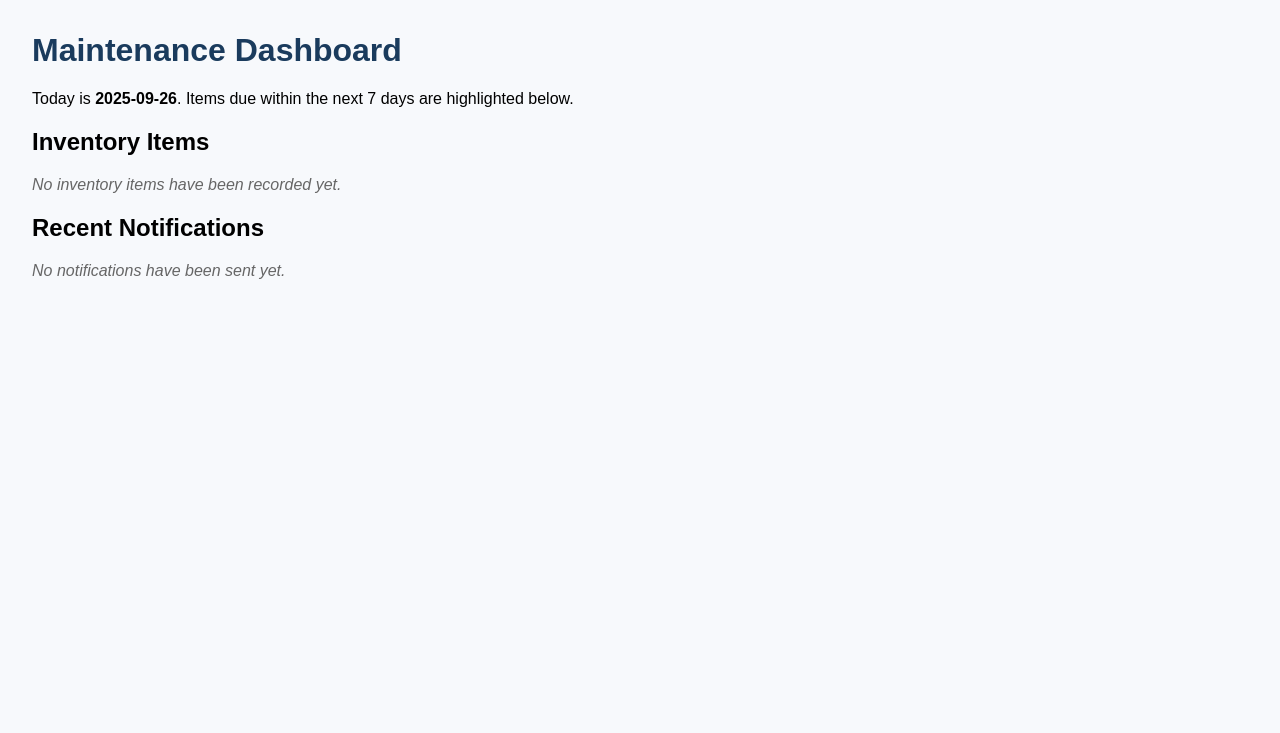
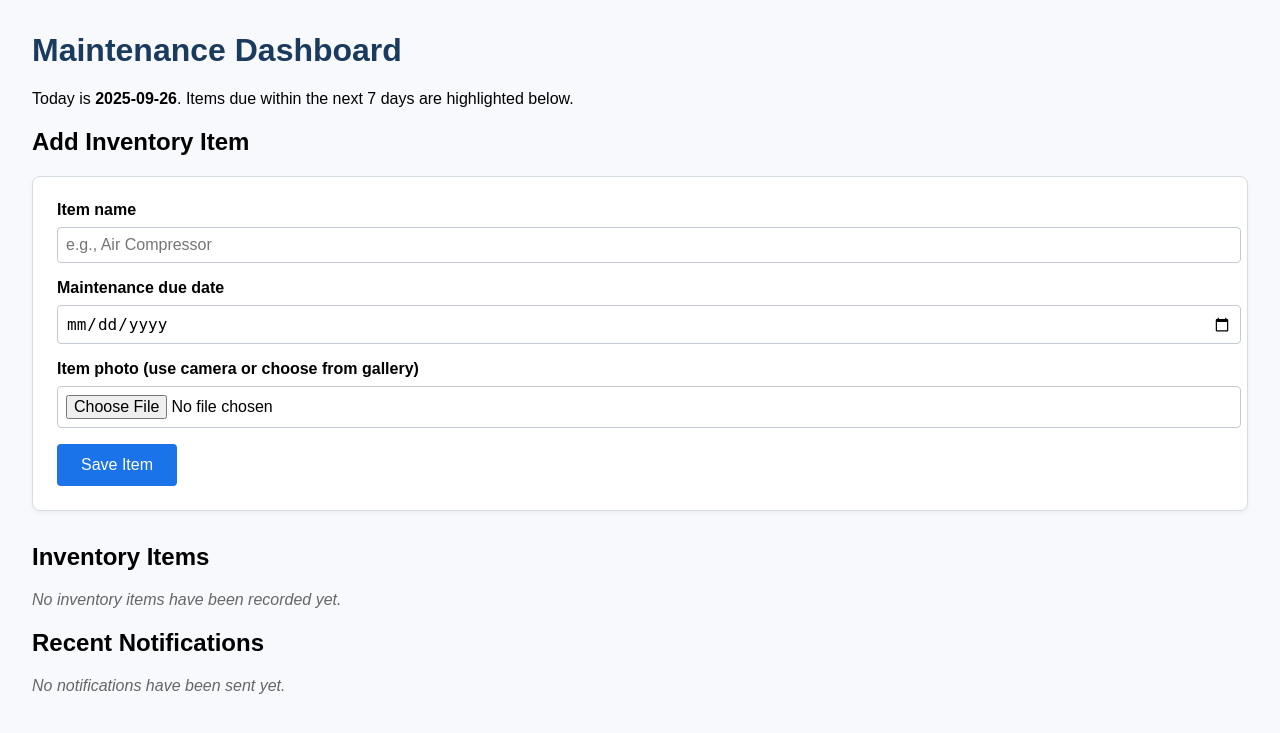
Before and after one commit to sandiren/inventory_tracker, a Flask app: page / in a window 1280 px wide. Shown: the top 733 px of the page. Run offline with Flask 3, Linux system fonts and the light colour scheme; data that the repository does not hold is empty; some libraries are stand-ins or nearby versions.

Commit message:
Add photo capture to inventory creation

```diff
--- a/main.py
+++ b/main.py
@@ -3,13 +3,16 @@ import logging
 import os
 from dataclasses import dataclass
 from datetime import UTC, date, datetime, timedelta
+from pathlib import Path
 from typing import Iterable, List, Sequence
 
 from apscheduler.schedulers.background import BackgroundScheduler
 from apscheduler.triggers.cron import CronTrigger
-from flask import Flask, render_template
+from flask import Flask, redirect, render_template, request, url_for
 from flask_mail import Mail, Message
 from flask_sqlalchemy import SQLAlchemy
+from sqlalchemy import inspect
+from werkzeug.utils import secure_filename
 
 logging.basicConfig(level=logging.INFO)
 logger = logging.getLogger(__name__)
@@ -27,6 +30,7 @@ class Item(db.Model):
     name = db.Column(db.String(120), nullable=False)
     maintenance_due = db.Column(db.Date, nullable=False)
     last_notified_at = db.Column(db.DateTime(timezone=True))
+    photo_filename = db.Column(db.String(255))
 
     maintenance_events = db.relationship(
         "MaintenanceEvent", back_populates="item", cascade="all, delete-orphan"
@@ -93,15 +97,30 @@ app.config.from_mapping(
     MAINTENANCE_ALERT_HOUR=int(os.getenv("MAINTENANCE_ALERT_HOUR", 8)),
     SCHEDULER_TIMEZONE=os.getenv("SCHEDULER_TIMEZONE", "UTC"),
     ENABLE_SCHEDULER=os.getenv("ENABLE_SCHEDULER", "true").lower() == "true",
+    UPLOAD_FOLDER=os.getenv(
+        "UPLOAD_FOLDER", os.path.join(app.root_path, "static", "uploads")
+    ),
+    MAX_CONTENT_LENGTH=int(os.getenv("MAX_UPLOAD_SIZE", 5 * 1024 * 1024)),
 )
 
 db.init_app(app)
 mail.init_app(app)
 
+ALLOWED_IMAGE_EXTENSIONS = {"png", "jpg", "jpeg", "gif", "webp"}
+
 
 def _bootstrap_database() -> None:
     with app.app_context():
         db.create_all()
+        engine = db.engine
+        inspector = inspect(engine)
+        if "photo_filename" not in {c["name"] for c in inspector.get_columns("items")}:
+            with engine.begin() as connection:
+                connection.execute(
+                    db.text("ALTER TABLE items ADD COLUMN photo_filename VARCHAR(255)")
+                )
+        upload_dir = Path(app.config["UPLOAD_FOLDER"])
+        upload_dir.mkdir(parents=True, exist_ok=True)
 
 
 def _collect_recipients() -> List[str]:
@@ -225,6 +244,28 @@ def _record_notifications(
     db.session.commit()
 
 
+def _allowed_file(filename: str) -> bool:
+    if not filename or "." not in filename:
+        return False
+    return filename.rsplit(".", 1)[1].lower() in ALLOWED_IMAGE_EXTENSIONS
+
+
+def _store_photo(photo) -> str | None:
+    if not photo or not photo.filename:
+        return None
+
+    filename = secure_filename(photo.filename)
+    if not filename:
+        return None
+
+    extension = Path(filename).suffix.lower()
+    timestamp = datetime.now(UTC).strftime("%Y%m%d%H%M%S%f")
+    stored_name = f"{timestamp}{extension}"
+    destination = Path(app.config["UPLOAD_FOLDER"]) / stored_name
+    photo.save(destination)
+    return stored_name
+
+
 def _send_alert_email(
     recipients: Sequence[str],
     due_items: Sequence[Item],
@@ -316,8 +357,44 @@ def _start_scheduler() -> None:
     )
 
 
-@app.route("/")
+@app.route("/", methods=["GET", "POST"])
 def dashboard():
+    error: str | None = None
+
+    if request.method == "POST":
+        name = request.form.get("name", "").strip()
+        maintenance_due_raw = request.form.get("maintenance_due", "").strip()
+        photo = request.files.get("photo")
+
+        if not name:
+            error = "Item name is required."
+        else:
+            try:
+                maintenance_due_value = datetime.strptime(
+                    maintenance_due_raw, "%Y-%m-%d"
+                ).date()
+            except ValueError:
+                error = "Maintenance due date must be provided in YYYY-MM-DD format."
+            else:
+                stored_name: str | None = None
+                if photo and photo.filename:
+                    if not _allowed_file(photo.filename):
+                        error = (
+                            "Please upload an image file (png, jpg, jpeg, gif, webp)."
+                        )
+                    else:
+                        stored_name = _store_photo(photo)
+
+                if error is None:
+                    item = Item(
+                        name=name,
+                        maintenance_due=maintenance_due_value,
+                        photo_filename=stored_name,
+                    )
+                    db.session.add(item)
+                    db.session.commit()
+                    return redirect(url_for("dashboard"))
+
     today = date.today()
     window_days = app.config["MAINTENANCE_ALERT_WINDOW_DAYS"]
     upcoming_cutoff = today + timedelta(days=window_days)
@@ -331,7 +408,11 @@ def dashboard():
         else:
             status = "On schedule"
 
-        items.append(ItemDisplay(item=item, status=status, last_notified_at=item.last_notified_at))
+        items.append(
+            ItemDisplay(
+                item=item, status=status, last_notified_at=item.last_notified_at
+            )
+        )
 
     recent_notifications = (
         NotificationLog.query.order_by(NotificationLog.sent_at.desc()).limit(20).all()
@@ -343,6 +424,7 @@ def dashboard():
         recent_notifications=recent_notifications,
         today=today,
         window_days=window_days,
+        error=error,
     )
 
 
--- a/templates/dashboard.html
+++ b/templates/dashboard.html
@@ -42,11 +42,84 @@
         color: #666;
         font-style: italic;
       }
+      form {
+        background: #ffffff;
+        border: 1px solid #d7dce2;
+        border-radius: 8px;
+        padding: 1.5rem;
+        margin-bottom: 2rem;
+        box-shadow: 0 2px 4px rgba(0, 0, 0, 0.05);
+      }
+      form label {
+        display: block;
+        font-weight: bold;
+        margin-bottom: 0.5rem;
+      }
+      form input[type="text"],
+      form input[type="date"],
+      form input[type="file"] {
+        width: 100%;
+        padding: 0.5rem;
+        margin-bottom: 1rem;
+        border: 1px solid #c3cad6;
+        border-radius: 4px;
+        font-size: 1rem;
+      }
+      form button {
+        background-color: #1a73e8;
+        color: #fff;
+        border: none;
+        padding: 0.75rem 1.5rem;
+        border-radius: 4px;
+        font-size: 1rem;
+        cursor: pointer;
+      }
+      form button:hover {
+        background-color: #1558b0;
+      }
+      .alert {
+        padding: 0.75rem 1rem;
+        border-radius: 4px;
+        margin-bottom: 1rem;
+      }
+      .alert.error {
+        background-color: #ffe6e6;
+        color: #8b1a1a;
+        border: 1px solid #f5bcbc;
+      }
+      .item-photo {
+        max-width: 120px;
+        border-radius: 6px;
+        border: 1px solid #d7dce2;
+      }
     </style>
   </head>
   <body>
     <h1>Maintenance Dashboard</h1>
     <p>Today is <strong>{{ today.isoformat() }}</strong>. Items due within the next {{ window_days }} days are highlighted below.</p>
+
+    <h2>Add Inventory Item</h2>
+    {% if error %}
+      <div class="alert error">{{ error }}</div>
+    {% endif %}
+    <form method="post" enctype="multipart/form-data">
+      <label for="name">Item name</label>
+      <input id="name" name="name" type="text" placeholder="e.g., Air Compressor" required />
+
+      <label for="maintenance_due">Maintenance due date</label>
+      <input id="maintenance_due" name="maintenance_due" type="date" required />
+
+      <label for="photo">Item photo (use camera or choose from gallery)</label>
+      <input
+        id="photo"
+        name="photo"
+        type="file"
+        accept="image/*"
+        capture="environment"
+      />
+
+      <button type="submit">Save Item</button>
+    </form>
 
     <h2>Inventory Items</h2>
     {% if items %}
@@ -57,6 +130,7 @@
             <th>Maintenance Due</th>
             <th>Status</th>
             <th>Last Notified</th>
+            <th>Photo</th>
           </tr>
         </thead>
         <tbody>
@@ -70,6 +144,17 @@
                   <span class="timestamp">{{ entry.last_notified_at.strftime('%Y-%m-%d %H:%M') }} UTC</span>
                 {% else %}
                   <span class="no-data">Never notified</span>
+                {% endif %}
+              </td>
+              <td>
+                {% if entry.item.photo_filename %}
+                  <img
+                    src="{{ url_for('static', filename='uploads/' ~ entry.item.photo_filename) }}"
+                    alt="{{ entry.item.name }}"
+                    class="item-photo"
+                  />
+                {% else %}
+                  <span class="no-data">No photo</span>
                 {% endif %}
               </td>
             </tr>
```
Also changed, not shown: 2 other files.
